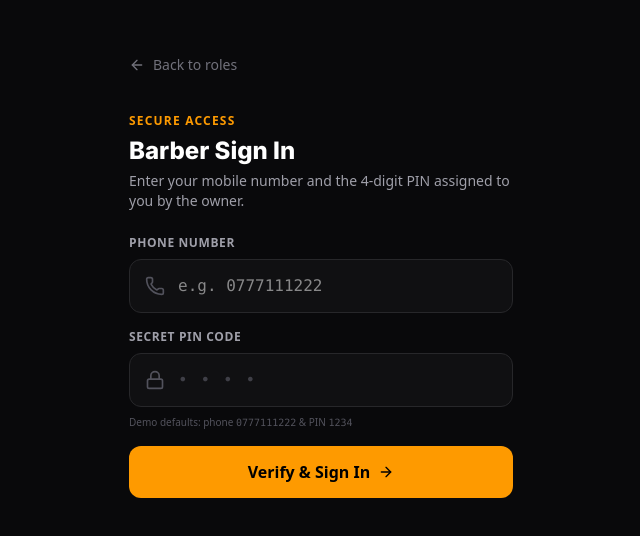
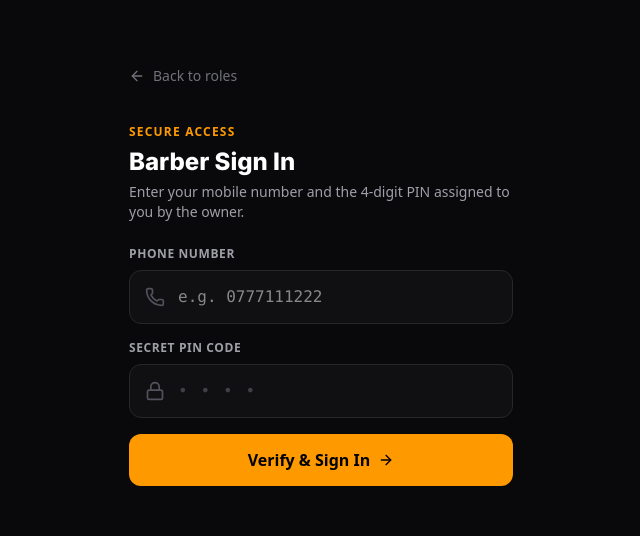
Before and after one commit to QuantumBlazeSoftwareSolution/Saloon-Management-App, a Next.js app: page /login/barber in a window 1280 px wide. Shown: the part 124-660 px from the top of the page, without its empty margins (319-959 px from the left). Built offline with nearby package versions, Linux system fonts and the light colour scheme.

Commit message:
Remove demo hints from login pages
Deleted the inline demo credential helper text from both barber and owner login screens, cleaning up the UI and avoiding exposure of sample login values in the form.

```diff
--- a/src/app/login/barber/page.tsx
+++ b/src/app/login/barber/page.tsx
@@ -110,9 +110,6 @@ export default function BarberLogin() {
                 className="w-full rounded-xl border border-zinc-800 bg-zinc-900/50 py-3.5 pl-12 pr-4 text-white placeholder-zinc-700 focus:border-amber-500 focus:outline-none focus:ring-1 focus:ring-amber-500 transition-all font-mono tracking-widest"
               />
             </div>
-            <p className="text-[10px] text-zinc-600 mt-2">
-              Demo defaults: phone <span className="font-mono">0777111222</span> & PIN <span className="font-mono">1234</span>
-            </p>
           </div>
 
           <button
--- a/src/app/login/owner/page.tsx
+++ b/src/app/login/owner/page.tsx
@@ -124,9 +124,6 @@ export default function OwnerLogin() {
                     className="w-full rounded-xl border border-zinc-800 bg-zinc-900/50 py-3.5 pl-12 pr-4 text-white placeholder-zinc-650 focus:border-yellow-500 focus:outline-none focus:ring-1 focus:ring-yellow-500 transition-all text-sm"
                   />
                 </div>
-                <p className="text-[10px] text-zinc-600 mt-2">
-                  Demo value: <span className="font-mono">marcus@saloon.com</span> (or any email).
-                </p>
               </div>
 
               <div>
```
